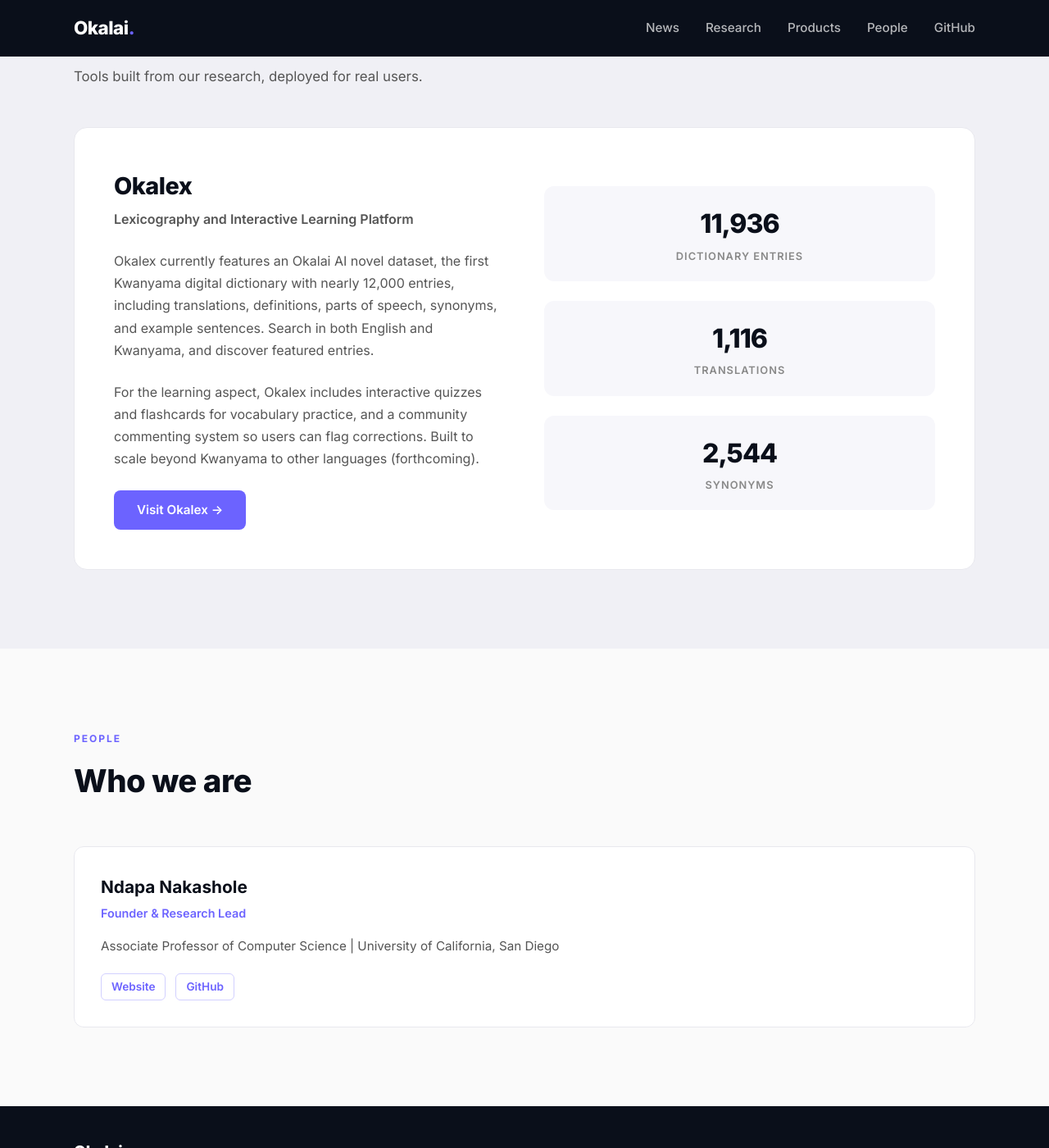
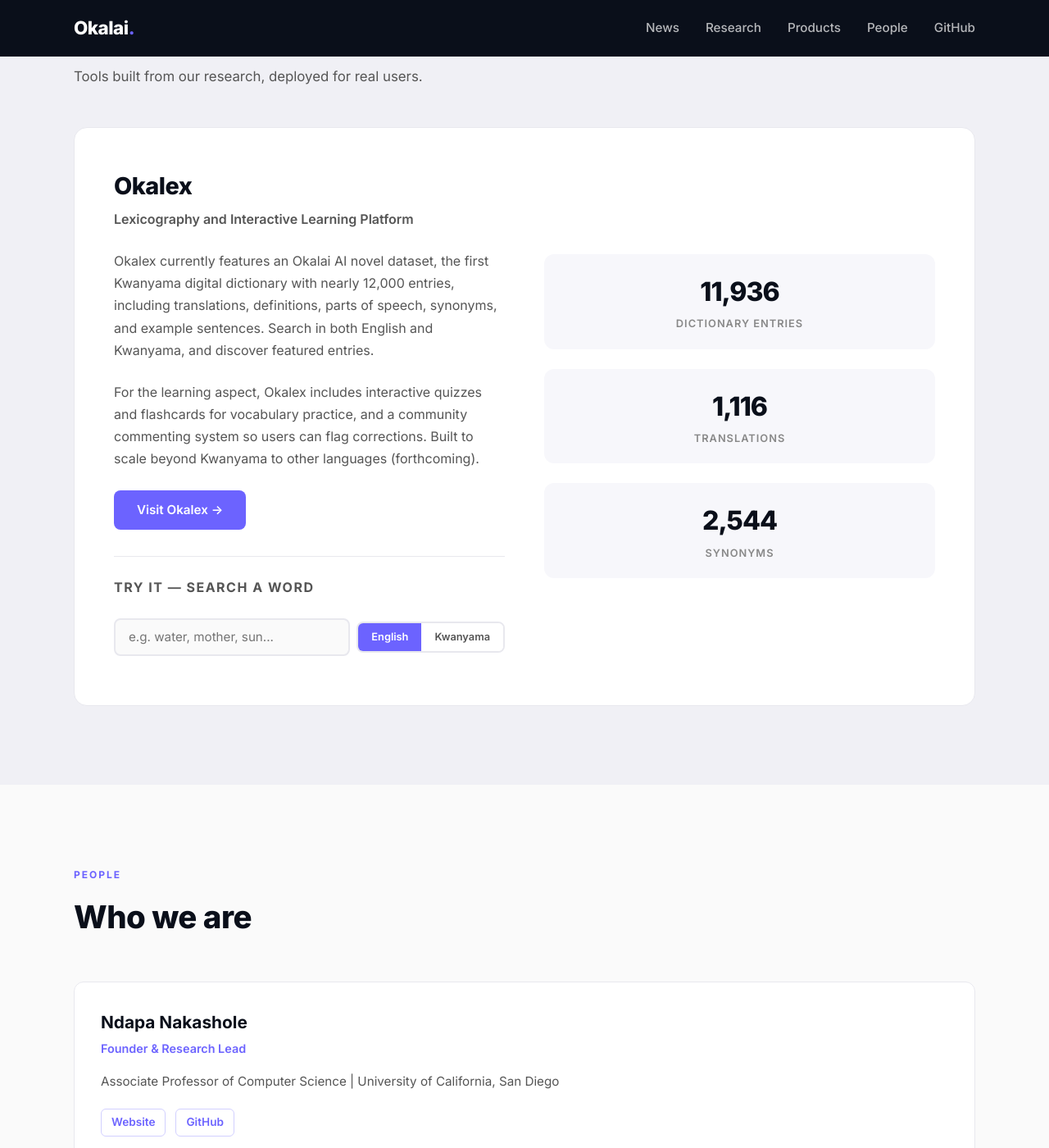
Before and after one commit to okalai-ai/okalai-site, a Jekyll site: the page built from index.md, in a window 1280 px wide and 1400 px high, scrolled down 1613 px. Shown: the whole window at 82% size. Built offline with Jekyll 4.4.1, drawn with Linux system fonts in a browser that asks for light colours.

Commit message:
Add live Okalex search widget to products section

```diff
--- a/_layouts/default.html
+++ b/_layouts/default.html
@@ -134,6 +134,61 @@
     };
     window.addEventListener('scroll', animateStats);
     animateStats();
+
+    // Okalex live search widget
+    const searchInput = document.getElementById('okalex-search');
+    const resultsDiv = document.getElementById('okalex-results');
+    const toggleBtns = document.querySelectorAll('.toggle-btn');
+    let searchLang = 'en';
+    let debounceTimer;
+
+    if (toggleBtns.length) {
+      toggleBtns.forEach(btn => {
+        btn.addEventListener('click', () => {
+          toggleBtns.forEach(b => b.classList.remove('active'));
+          btn.classList.add('active');
+          searchLang = btn.dataset.lang;
+          if (searchInput.value.trim()) searchInput.dispatchEvent(new Event('input'));
+        });
+      });
+    }
+
+    if (searchInput) {
+      searchInput.addEventListener('input', () => {
+        clearTimeout(debounceTimer);
+        const query = searchInput.value.trim();
+        if (!query) {
+          resultsDiv.innerHTML = '';
+          return;
+        }
+        debounceTimer = setTimeout(() => {
+          const param = searchLang === 'en' ? 'q_en' : 'q_kw';
+          fetch(`https://okalex.org/api/entries?page=1&limit=4&${param}=${encodeURIComponent(query)}`)
+            .then(r => r.json())
+            .then(data => {
+              const entries = data.entries || data.results || data;
+              if (!Array.isArray(entries) || entries.length === 0) {
+                resultsDiv.innerHTML = '<p class="try-it-empty">No results found. Try another word.</p>';
+                return;
+              }
+              resultsDiv.innerHTML = entries.slice(0, 4).map(e => {
+                const word = e.english_word || e.word || e.term || '';
+                const kw = e.kwanyama_word || e.translation || '';
+                const pos = e.part_of_speech || '';
+                const def = e.definition || '';
+                return `<a href="https://okalex.org" target="_blank" rel="noopener" class="try-it-entry">
+                  <span class="try-it-word">${word}${kw ? ' &mdash; <em>' + kw + '</em>' : ''}</span>
+                  ${pos ? '<span class="try-it-pos">' + pos + '</span>' : ''}
+                  ${def ? '<span class="try-it-def">' + def.slice(0, 100) + (def.length > 100 ? '...' : '') + '</span>' : ''}
+                </a>`;
+              }).join('') + '<a href="https://okalex.org" target="_blank" rel="noopener" class="try-it-more">See all results on Okalex &rarr;</a>';
+            })
+            .catch(() => {
+              resultsDiv.innerHTML = '<p class="try-it-empty">Could not connect to Okalex.</p>';
+            });
+        }, 500);
+      });
+    }
   </script>
 </body>
 </html>
--- a/assets/css/style.css
+++ b/assets/css/style.css
@@ -461,6 +461,142 @@ a {
   margin-top: 0.25rem;
 }
 
+/* === Try It Search Widget === */
+.try-it {
+  margin-top: 2rem;
+  padding-top: 1.5rem;
+  border-top: 1px solid #e8e8ee;
+}
+
+.try-it-label {
+  font-size: 0.8rem;
+  font-weight: 700;
+  text-transform: uppercase;
+  letter-spacing: 1.5px;
+  color: #6c63ff;
+  margin-bottom: 0.75rem;
+}
+
+.try-it-search {
+  display: flex;
+  gap: 0.5rem;
+  align-items: center;
+  flex-wrap: wrap;
+}
+
+.try-it-search input {
+  flex: 1;
+  min-width: 180px;
+  padding: 0.7rem 1rem;
+  font-size: 0.95rem;
+  font-family: inherit;
+  border: 2px solid #e8e8ee;
+  border-radius: 8px;
+  outline: none;
+  transition: border-color 0.2s;
+  background: #fafafa;
+  color: #1a1a2e;
+}
+
+.try-it-search input:focus {
+  border-color: #6c63ff;
+}
+
+.try-it-toggle {
+  display: flex;
+  gap: 0;
+  border-radius: 8px;
+  overflow: hidden;
+  border: 2px solid #e8e8ee;
+}
+
+.toggle-btn {
+  padding: 0.6rem 1rem;
+  font-size: 0.8rem;
+  font-weight: 600;
+  font-family: inherit;
+  background: white;
+  color: #555;
+  border: none;
+  cursor: pointer;
+  transition: all 0.2s;
+}
+
+.toggle-btn.active {
+  background: #6c63ff;
+  color: white;
+}
+
+.try-it-results {
+  margin-top: 0.75rem;
+}
+
+.try-it-entry {
+  display: block;
+  padding: 0.6rem 0.75rem;
+  border-radius: 8px;
+  transition: background 0.15s;
+  text-decoration: none;
+  color: inherit;
+}
+
+.try-it-entry:hover {
+  background: #f0f0f5;
+}
+
+.try-it-word {
+  display: block;
+  font-weight: 600;
+  font-size: 0.95rem;
+  color: #0a0f1a;
+}
+
+.try-it-word em {
+  font-weight: 500;
+  color: #6c63ff;
+}
+
+.try-it-pos {
+  display: inline-block;
+  font-size: 0.7rem;
+  font-weight: 600;
+  text-transform: uppercase;
+  letter-spacing: 0.5px;
+  color: #888;
+  background: #f0f0f5;
+  padding: 0.15rem 0.4rem;
+  border-radius: 4px;
+  margin-top: 0.2rem;
+}
+
+.try-it-def {
+  display: block;
+  font-size: 0.85rem;
+  color: #666;
+  margin-top: 0.2rem;
+  line-height: 1.5;
+}
+
+.try-it-more {
+  display: block;
+  margin-top: 0.5rem;
+  padding: 0.5rem 0.75rem;
+  font-size: 0.85rem;
+  font-weight: 600;
+  color: #6c63ff;
+  text-decoration: none;
+}
+
+.try-it-more:hover {
+  text-decoration: underline;
+}
+
+.try-it-empty {
+  font-size: 0.9rem;
+  color: #888;
+  padding: 0.5rem 0;
+}
+
 /* === People === */
 .people-grid {
   display: grid;
--- a/index.md
+++ b/index.md
@@ -97,6 +97,18 @@ title: Home
           For the learning aspect, Okalex includes interactive quizzes and flashcards for vocabulary practice, and a community commenting system so users can flag corrections. Built to scale beyond Kwanyama to other languages (forthcoming).
         </p>
         <a href="https://okalex.org/" class="btn btn-primary" target="_blank" rel="noopener">Visit Okalex &rarr;</a>
+
+        <div class="try-it" data-sr>
+          <p class="try-it-label">Try it — search a word</p>
+          <div class="try-it-search">
+            <input type="text" id="okalex-search" placeholder="e.g. water, mother, sun..." autocomplete="off" />
+            <div class="try-it-toggle">
+              <button class="toggle-btn active" data-lang="en">English</button>
+              <button class="toggle-btn" data-lang="kw">Kwanyama</button>
+            </div>
+          </div>
+          <div id="okalex-results" class="try-it-results"></div>
+        </div>
       </div>
       <div class="product-stats">
         <div class="stat" data-sr>
```
